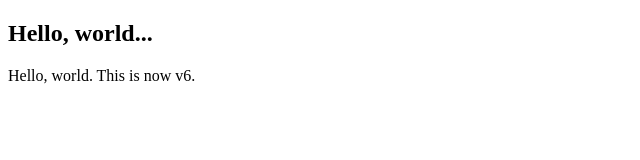
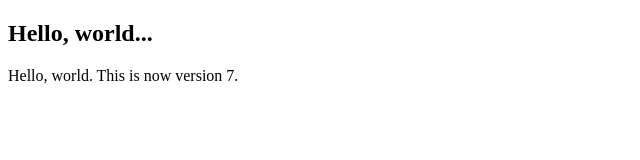
Before and after one commit to pdhirsch/pdhirsch.github.io, a plain HTML site: page index.html in a window 1280 px wide. Shown: the full height of the page, 0-640 px from the left. Drawn offline with Linux system fonts and the light colour scheme.

Commit message:
Another minor change

```diff
--- a/index.html
+++ b/index.html
@@ -6,6 +6,6 @@
 
 <BODY>
 <H2>Hello, world...</H2>
-<P>Hello, world. This is now v6.</P>
+<P>Hello, world. This is now version 7.</P>
 </BODY>
 </HTML>
```
